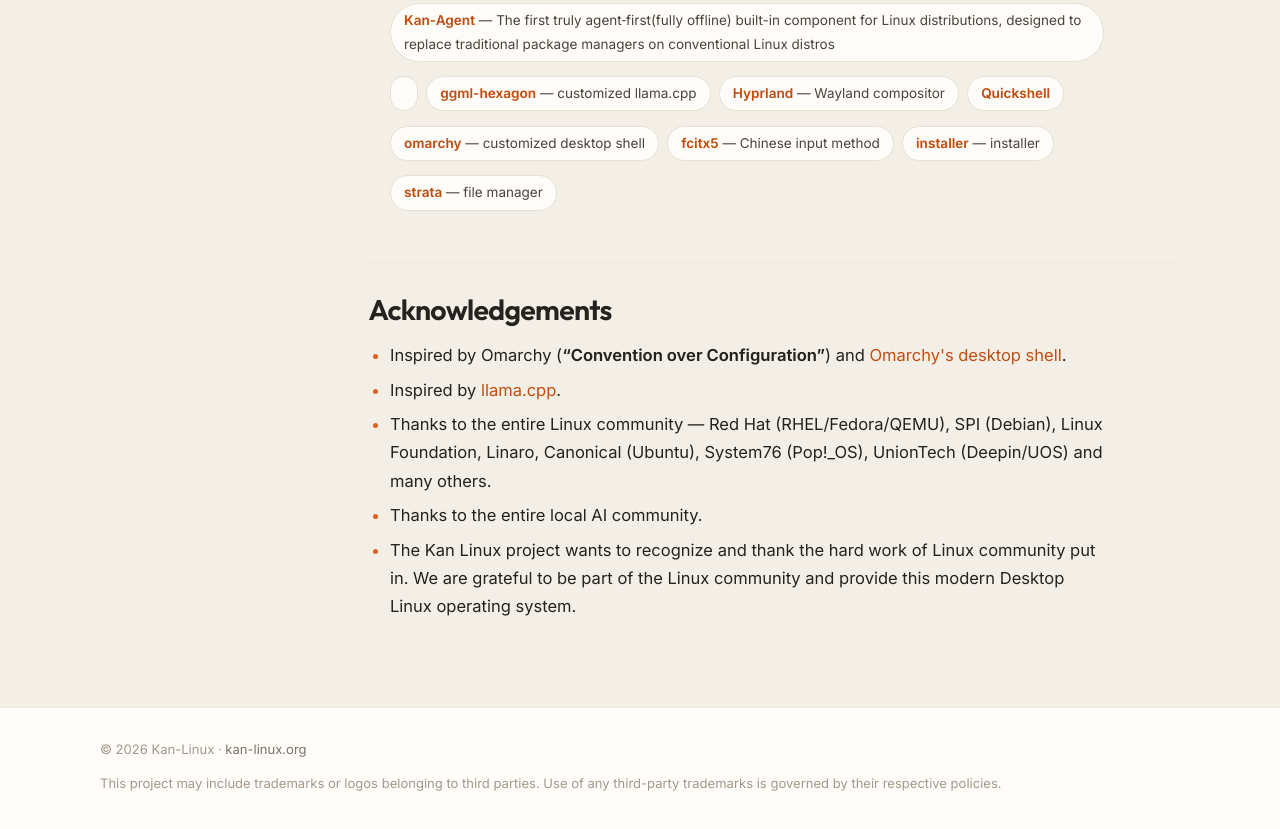
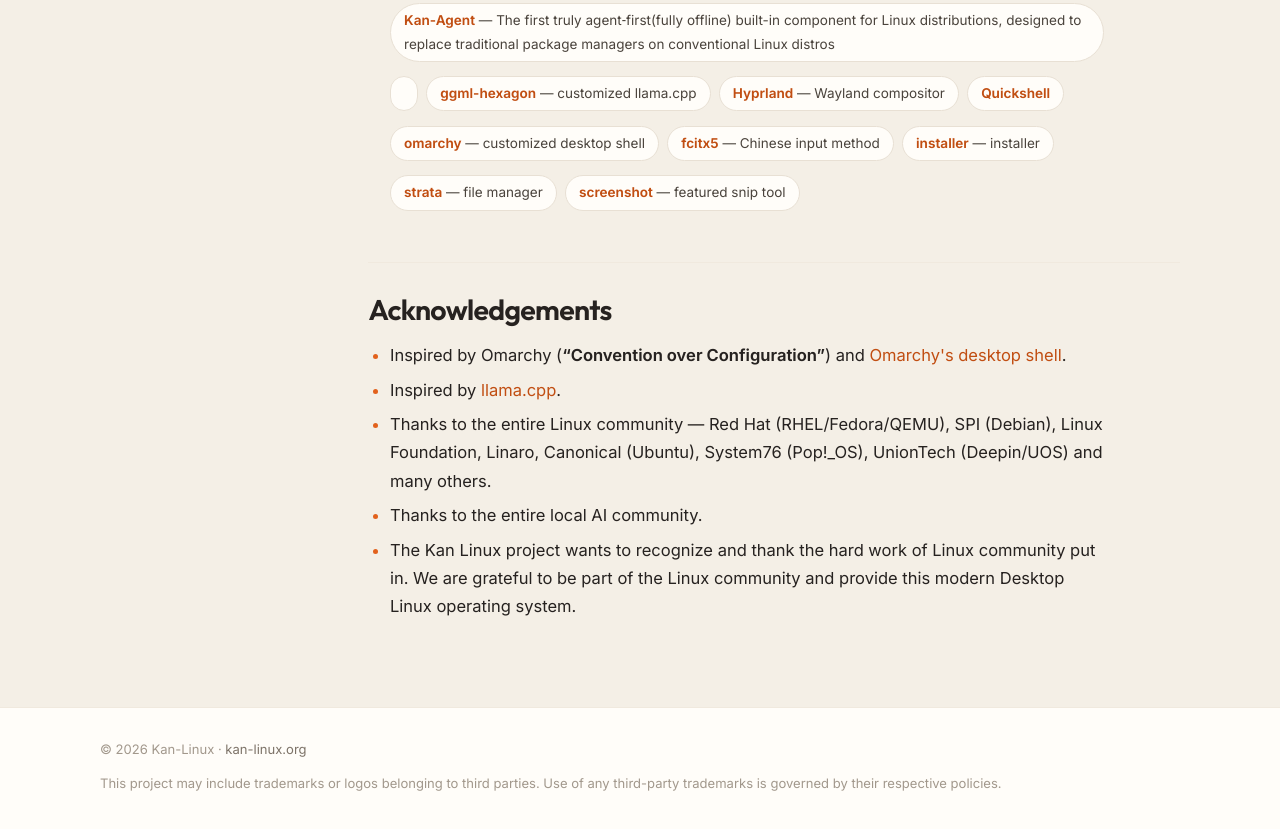
Before and after one commit to kan-linux/kan-linux.github.io, a plain HTML site: page about.html in a window 1280 px wide. Shown: the part 3358-4187 px from the top of the page. Drawn offline with Linux system fonts and the light colour scheme.

Commit message:
add PR to upstream screenshot in section contributions

```diff
--- a/about.html
+++ b/about.html
@@ -223,6 +223,7 @@ Free for personal, institutional and commercial use
           <li><a href="https://github.com/kan-linux/fcitx5" target="_blank" rel="noopener">fcitx5</a> — Chinese input method</li>
           <li><a href="https://github.com/kan-linux/installer" target="_blank" rel="noopener">installer</a> — installer</li>
           <li><a href="https://github.com/lgse/strata/pull/2072" target="_blank" rel="noopener">strata</a> — file manager</li>
+          <li><a href="https://github.com/manateelazycat/omarchy-screenshot/pull/12" target="_blank" rel="noopener">screenshot</a> — featured snip tool</li>
         </ul>
 
         <!-- ============================================================ -->
```
